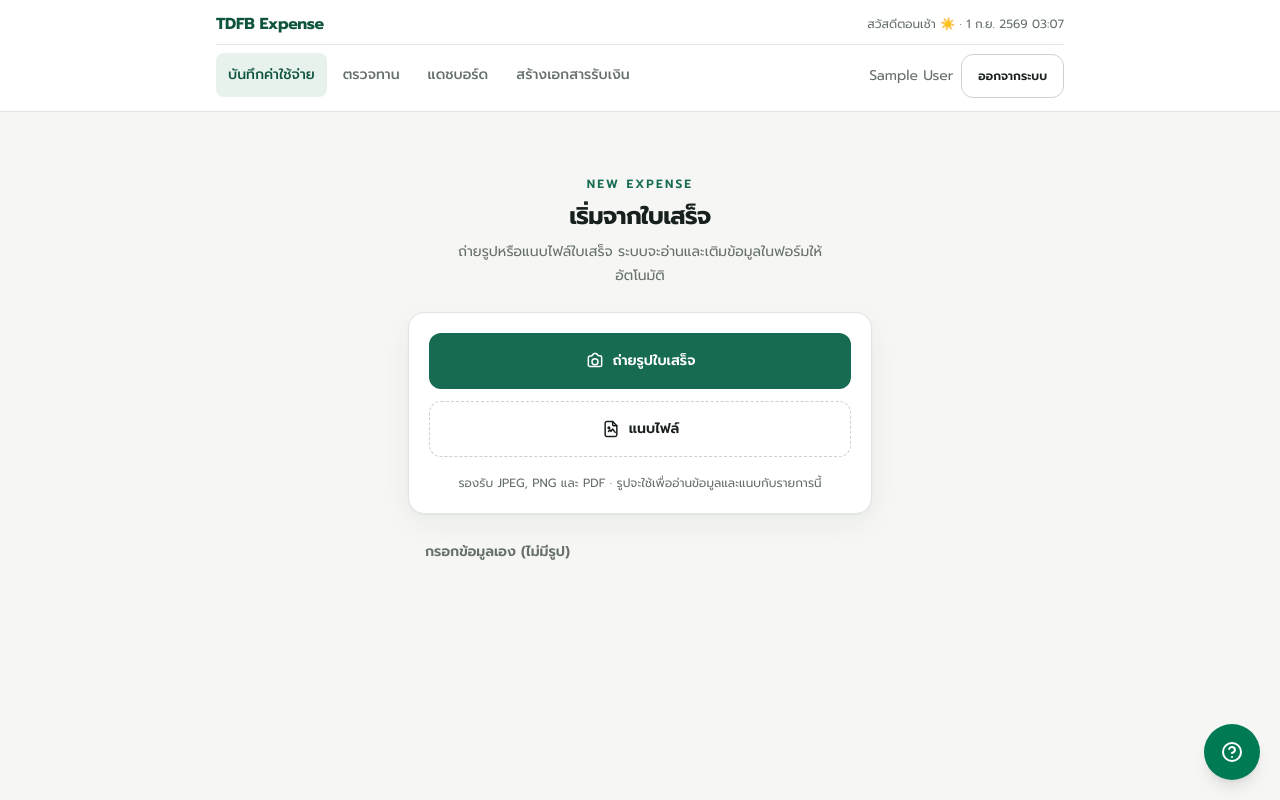
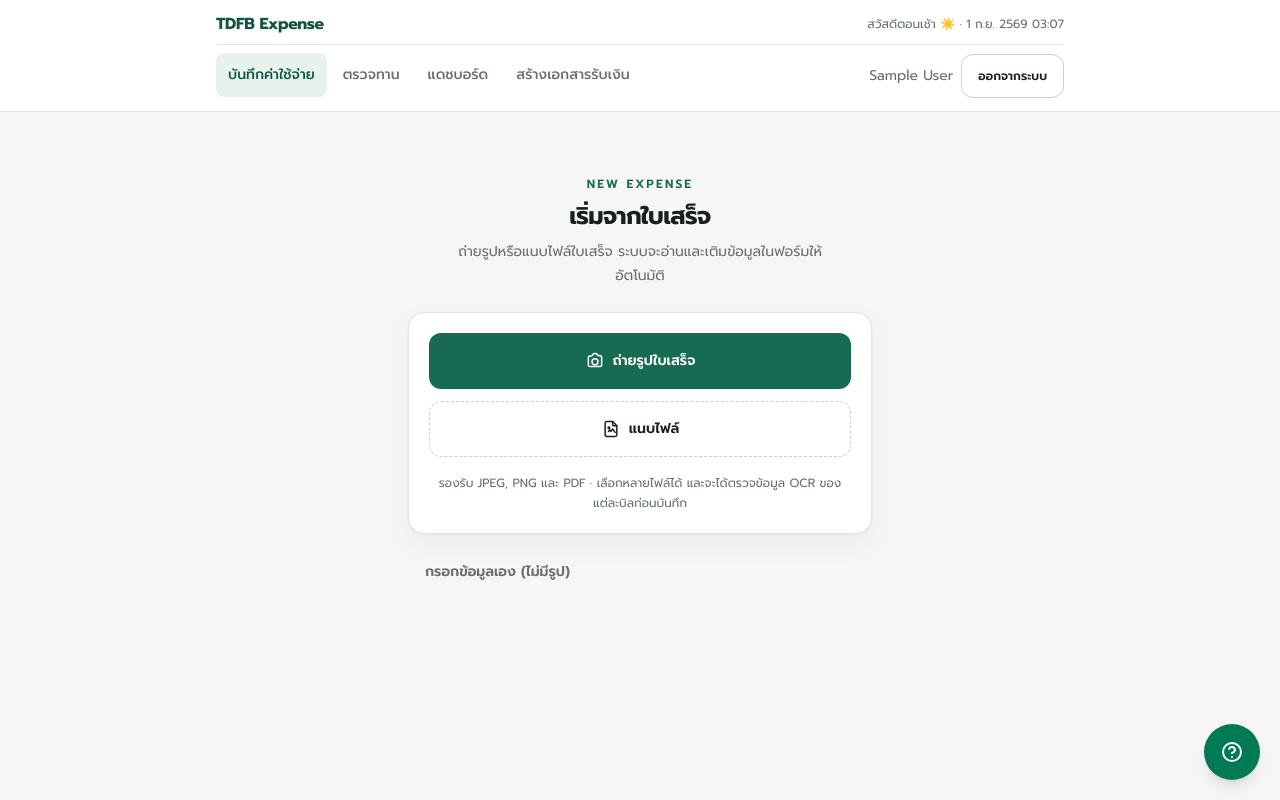
Before and after one commit to gorawit-ui/Project-Benz, a Next.js app in the folder app-web/: page / in a window 1280 px wide. Built offline with nearby package versions, Linux system fonts and the light colour scheme; no server answers; sample sign-in values are in the browser's storage.

Commit message:
Support batch receipt capture and success confirmation

```diff
--- a/app-web/components/CaptureStep.tsx
+++ b/app-web/components/CaptureStep.tsx
@@ -14,15 +14,15 @@ export default function CaptureStep({
   onFileSelected,
   onSkip,
 }: {
-  onFileSelected: (file: File) => void;
+  onFileSelected: (files: File[]) => void;
   onSkip: () => void;
 }) {
   const cameraInputRef = useRef<HTMLInputElement>(null);
   const fileInputRef = useRef<HTMLInputElement>(null);
 
   function handleChange(e: React.ChangeEvent<HTMLInputElement>) {
-    const file = e.target.files?.[0];
-    if (file) onFileSelected(file);
+    const files = Array.from(e.target.files ?? []);
+    if (files.length > 0) onFileSelected(files);
     e.target.value = "";
   }
 
@@ -87,6 +87,7 @@ export default function CaptureStep({
         <input
           ref={cameraInputRef}
           type="file"
+          multiple
           accept="image/*"
           capture="environment"
           className="hidden"
@@ -96,13 +97,14 @@ export default function CaptureStep({
         <input
           ref={fileInputRef}
           type="file"
+          multiple
           accept="image/jpeg,image/png,application/pdf"
           className="hidden"
           onChange={handleChange}
         />
       </div>
 
-      <p className="mt-4 text-center text-xs leading-5 text-[var(--muted)]">รองรับ JPEG, PNG และ PDF · รูปจะใช้เพื่ออ่านข้อมูลและแนบกับรายการนี้</p>
+      <p className="mt-4 text-center text-xs leading-5 text-[var(--muted)]">รองรับ JPEG, PNG และ PDF · เลือกหลายไฟล์ได้ และจะได้ตรวจข้อมูล OCR ของแต่ละบิลก่อนบันทึก</p>
       </Surface>
 
       <ActionButton
```
